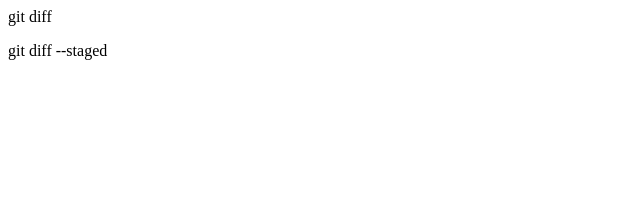
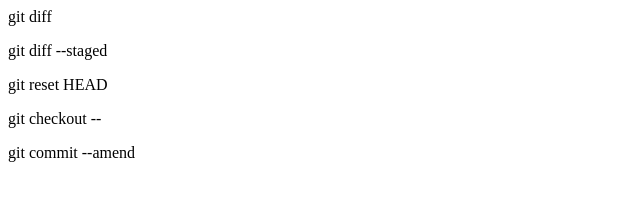
Before and after one commit to moto-1985/git_from_lesson35, a plain HTML site: page index.html in a window 1280 px wide. Shown: the whole page, without its empty margins (0-640 px from the left). Drawn offline with Linux system fonts and the light colour scheme.

Commit message:
add commands

```diff
--- a/index.html
+++ b/index.html
@@ -1,2 +1,5 @@
 <p>git diff</p>
 <p>git diff --staged</p>
+<p>git reset HEAD</p>
+<p>git checkout -- </p>
+<p>git commit --amend</p>
```
